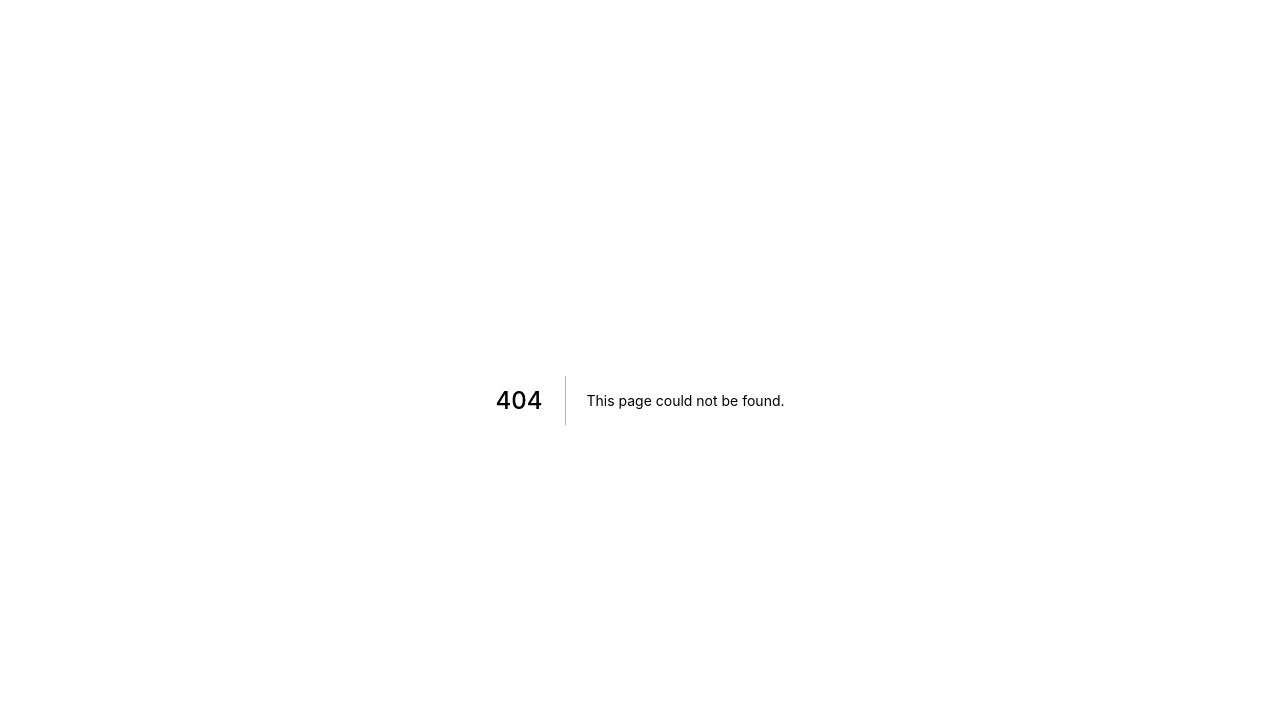
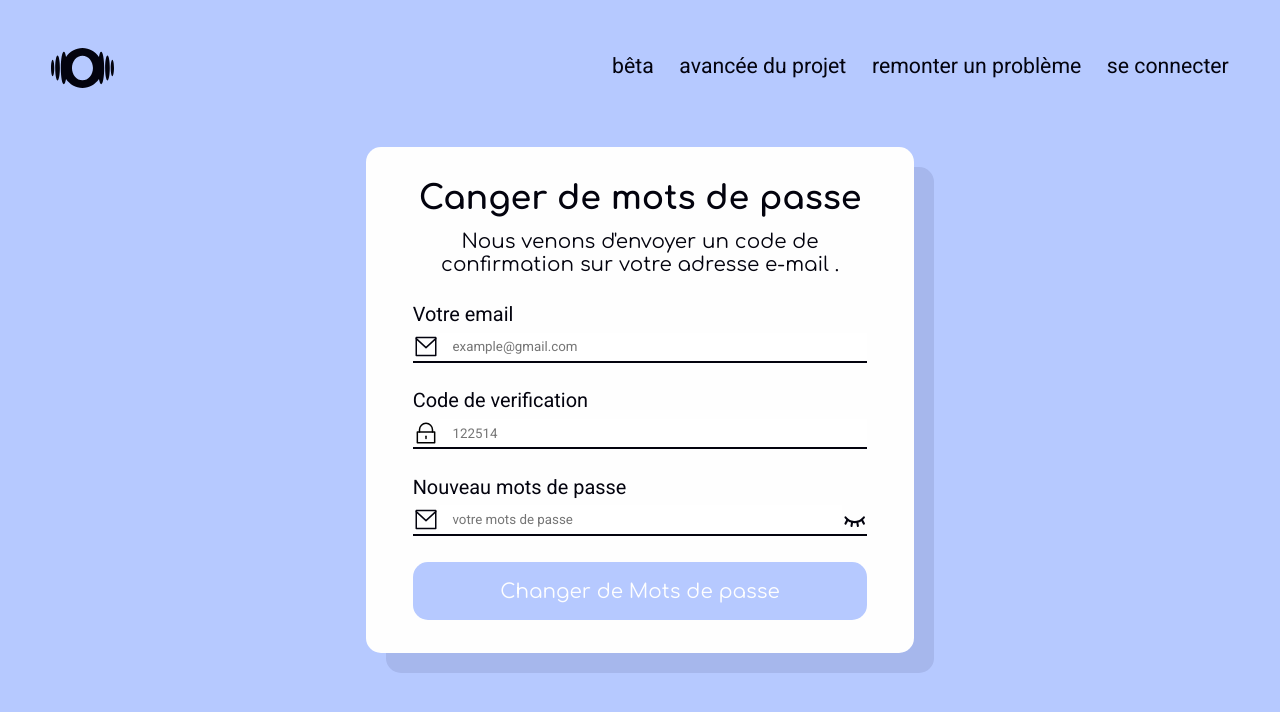
Before and after one commit to OmeliaProject/landing-page, a Next.js app: page /beta/change-password in a window 1280 px wide. Before the commit this address had no page. Shown: the top 712 px of the page. Built offline with nearby package versions, Linux system fonts and the light colour scheme.

Commit message:
FEAT: now forget password

```diff
--- a/components/api/currentUser.ts
+++ b/components/api/currentUser.ts
@@ -72,8 +72,16 @@ class CurrentUser {
     return axiosResponse.data;
   }
 
+  async changePassword(body: ChangePasswordBody): Promise<void> {
+    return this.axiosInstance.put('/auth/password', body);
+  }
+
   async confirmPasswordCreation(body: EmailVerificationCodeBody): Promise<void> {
     await this.axiosInstance.put('/auth/email', body);
+  }
+
+  async forgetPassword(body: requestResetPasswordCodeBody): Promise<void> {
+    await this.axiosInstance.post('/auth/password', body);
   }
 
   async signUp(body: SignUpBody): Promise<void> {
--- /dev/null
+++ b/pages/beta/change-password.tsx
@@ -0,0 +1,76 @@
+import Head from "next/head";
+import styles from "@styles/pages/forget_password.module.css";
+import { NextPage } from "next";
+import NavbarBeta from "@components/NavbarBeta";
+import { useState } from "react";
+import FormInput from "@components/FormInput";
+import Button, { ButtonType } from "@components/Button";
+import useTransportLayer from "@hooks/useTransportLayer";
+import { useRouter } from "next/router";
+
+interface ChangePasswordProps {
+
+}
+
+const ChangePassword : NextPage<ChangePasswordProps> = () => {
+
+    const api = useTransportLayer();
+    const router = useRouter();
+    const [email, setEmail] = useState("");
+    const [code, setCode] = useState("");
+    const [password, setPassword] = useState("");
+
+
+    const changePassword = async () => {
+        try {
+            await api.currentUser.changePassword({
+                email: email,
+                code: code,
+                newPassword : password
+            })
+            router.push("/beta/login");
+        } catch (error) {
+            console.log(error);
+        }
+    }
+
+    return (
+        <>
+            <Head>
+                <title>Omelia - changer de mots de passe</title>
+            </Head>
+            <NavbarBeta />
+            <div className={styles.forget_password}>
+                <div className={styles.card}>
+                    <div className={styles.header}>Canger de mots de passe</div>
+                    <div className={styles.body}>{"Nous venons d'envoyer un code de confirmation sur votre adresse e-mail ."}</div>
+                    <FormInput classNameTweak={styles.input}
+                                label={"Votre email"}
+                                placeholder={"example@gmail.com"}
+                                icon={"/mail.svg"}
+                                setValue={setEmail}
+                                value={email}
+                                />
+                    <FormInput classNameTweak={styles.input}
+                                label={"Code de verification"}
+                                placeholder={"122514"}
+                                icon={"/lock.svg"}
+                                setValue={setCode}
+                                value={code}
+                                />
+                    <FormInput  classNameTweak={styles.input}
+                                label={"Nouveau mots de passe"}
+                                placeholder={"votre mots de passe"}
+                                icon={"/mail.svg"}
+                                isConfidential
+                                setValue={setPassword}
+                                value={password}
+                                />
+                    <Button classNameTweak={styles.button} onClick={changePassword} type={ButtonType.PRIMARY} >Changer de Mots de passe</Button>
+                </div>
+            </div>
+        </>
+    );
+}
+
+export default ChangePassword;
--- a/pages/beta/login.tsx
+++ b/pages/beta/login.tsx
@@ -64,9 +64,9 @@ const Login: FunctionComponent<LoginProps> = () => {
                                 value={password}
                                 />
 
-                    {/* <Link href="/beta/forget-password">
+                    <Link href="/beta/forget-password">
                         <p className={styles.forgot_password}>Mots de passe oublie ?</p>
-                    </Link> */}
+                    </Link>
 
                     <Button onClick={login} classNameTweak={styles.validation} type={ButtonType.PRIMARY} >Se connecter</Button>
                     <Link href="/beta/register">
```
Also changed, not shown: pages/beta/forget-password.tsx (+11 -4 lines).
